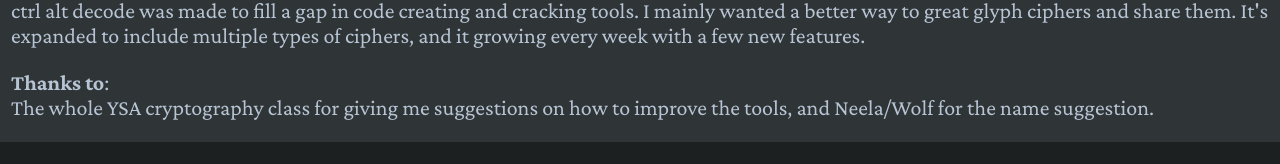
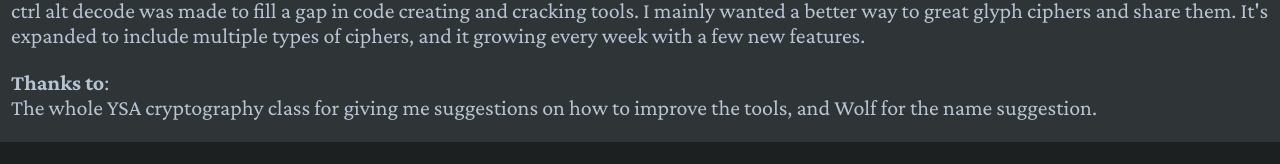
Before and after one commit to alex-carlson/cipher-creator, a SvelteKit app: page /about in a window 1280 px wide. Shown: the part 217-381 px from the top of the page. Built offline with nearby package versions, Linux system fonts and the light colour scheme; no server answers; a web font is replaced by a local one.

Commit message:
updated name credits and added todo

```diff
--- a/src/components/creator/custom-glyph.svelte
+++ b/src/components/creator/custom-glyph.svelte
@@ -33,6 +33,8 @@
 	const effectiveResolution = $derived(
 		Math.max(MIN_RESOLUTION, Math.min(canvasResolution, canvasDisplaySize)),
 	);
+
+	// TODO add emoji and number support
 
 	const BRUSH_SIZES = [
 		{ label: "Fine", value: 2 },
--- a/src/routes/about/+page.svelte
+++ b/src/routes/about/+page.svelte
@@ -9,6 +9,6 @@
     <p>
         <b>Thanks to</b>:<br />
         The whole YSA cryptography class for giving me suggestions on how to improve
-        the tools, and Neela/Wolf for the name suggestion.
+        the tools, and Wolf for the name suggestion.
     </p>
 </main>
```
